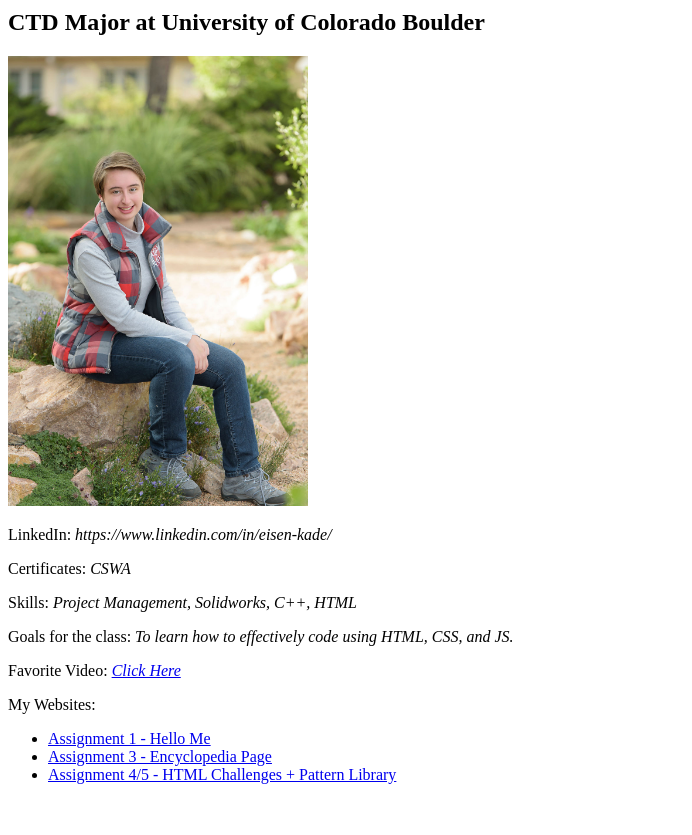
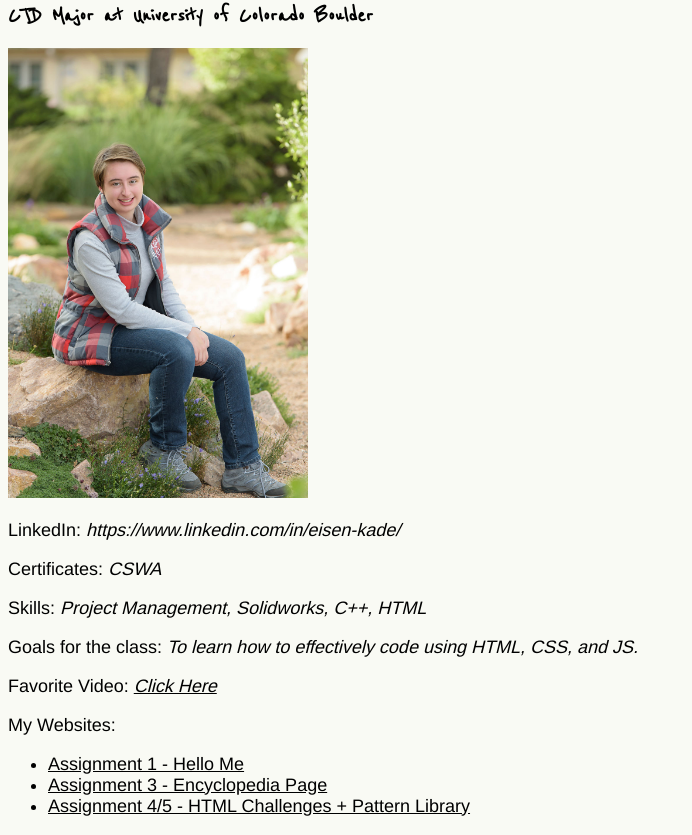
Before and after one commit to KadeEisen/KadeEisen.github.io, a plain HTML site: page index.html in a window 1280 px wide. Shown: the part 71-906 px from the top of the page, without its empty margins (0-692 px from the left). Before the commit the page ends 871 px from the top, so only its background shows below. Drawn offline with nearby package versions, Linux system fonts and the light colour scheme.

Commit message:
Update index.html

```diff
--- a/index.html
+++ b/index.html
@@ -3,7 +3,7 @@
   <head>
     <meta charset="utf-8">
     <title> Kade Eisen's GitHub </title>
-    <link rel=”stylesheet” href=”/styles.css”>
+    <link rel="stylesheet" href="/styles.css">
   </head>
   <body>
       <h1>Kade Eisen (He/Him)</h1>
```
